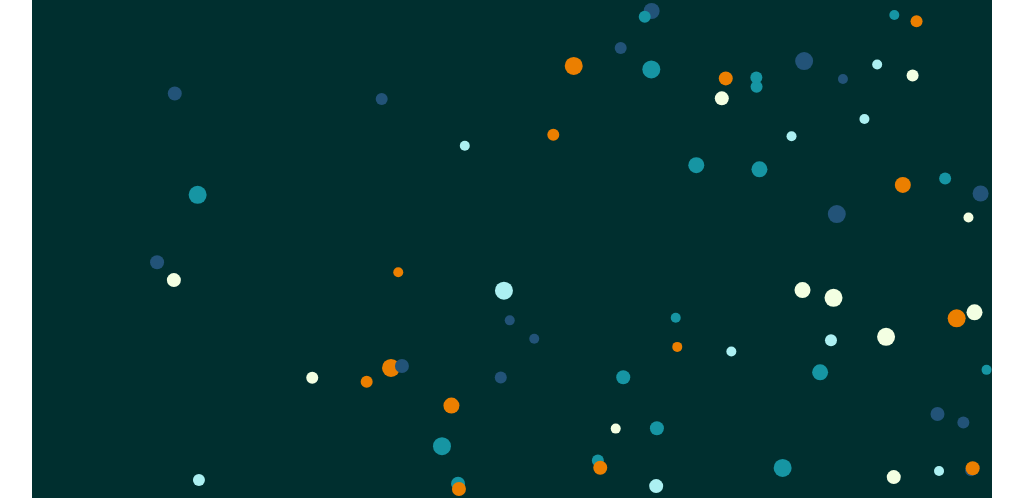
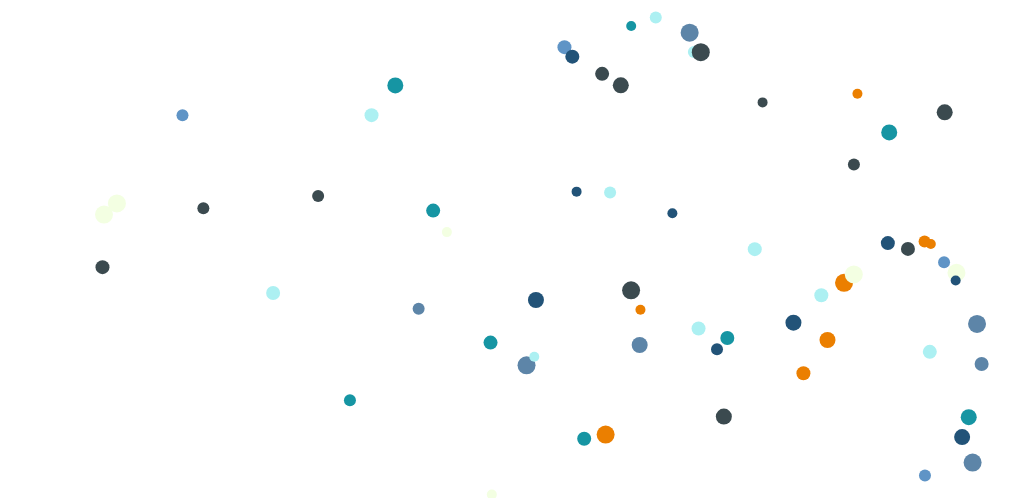
Before and after one commit to ahmedofali/BubbleJS, a plain HTML site: page demo/index.html in a window 1280 px wide. Shown: the part 302-800 px from the top of the page, without its empty margins (128-1151 px from the left). Drawn offline with nearby package versions, Linux system fonts and the light colour scheme.

Commit message:
making burbles as a background not he main layer

```diff
--- a/demo/index.html
+++ b/demo/index.html
@@ -25,7 +25,7 @@
         </div>
     </section>
 
-    <script src="../BubbleJS.js"></script>
+    <script src="https://rawgit.com/ahmedofali/BubbleJS/master/BubbleJS.js"></script>
     <script src="main.js"></script>
 </body>
 </html>
--- a/demo/main.js
+++ b/demo/main.js
@@ -4,7 +4,7 @@ BubblerJS("bubbler-js", {
             "value": 100,
         },
         "color": {
-            "value": [ "#225378" , "#1695A3" , "#ACF0F2" , "#F3FFE2" , "#EB7F00" ]
+            "value": [ "#225378" , "#1695A3" , "#ACF0F2" , "#F3FFE2" , "#EB7F00" ,"#3B4A4F" ,"#5D85A8","#5F94C6"]
         },
         "size": {
             "value": 11.83721462448409,
--- a/demo/style.css
+++ b/demo/style.css
@@ -6,7 +6,7 @@ BODY {
 }
 
 .wrapper{
-    background-color: #002F2F;
+    background-: rgba(59,74,79,.8);
 }
 
 canvas {
```
